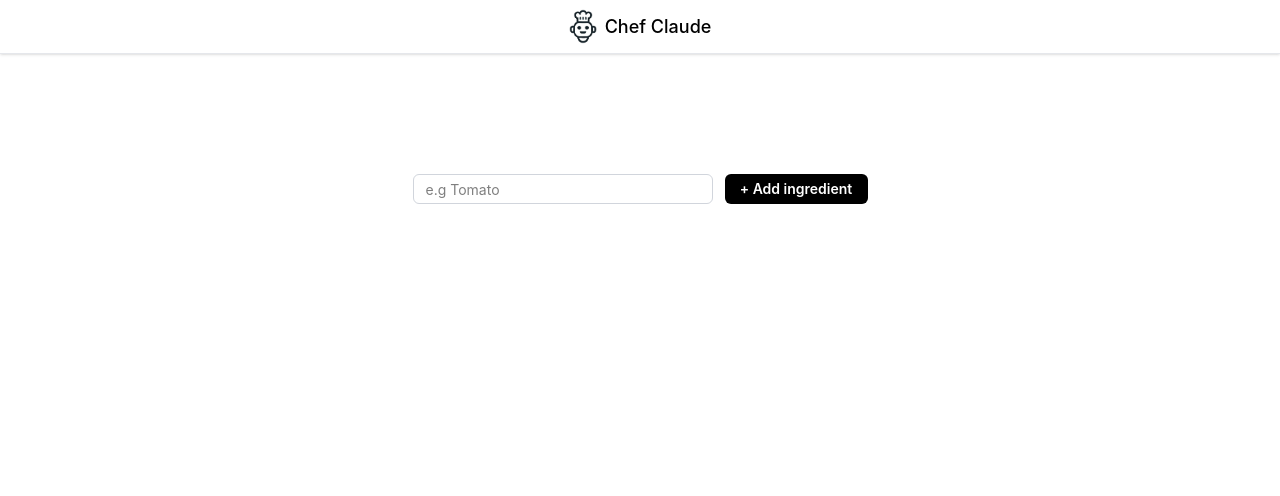
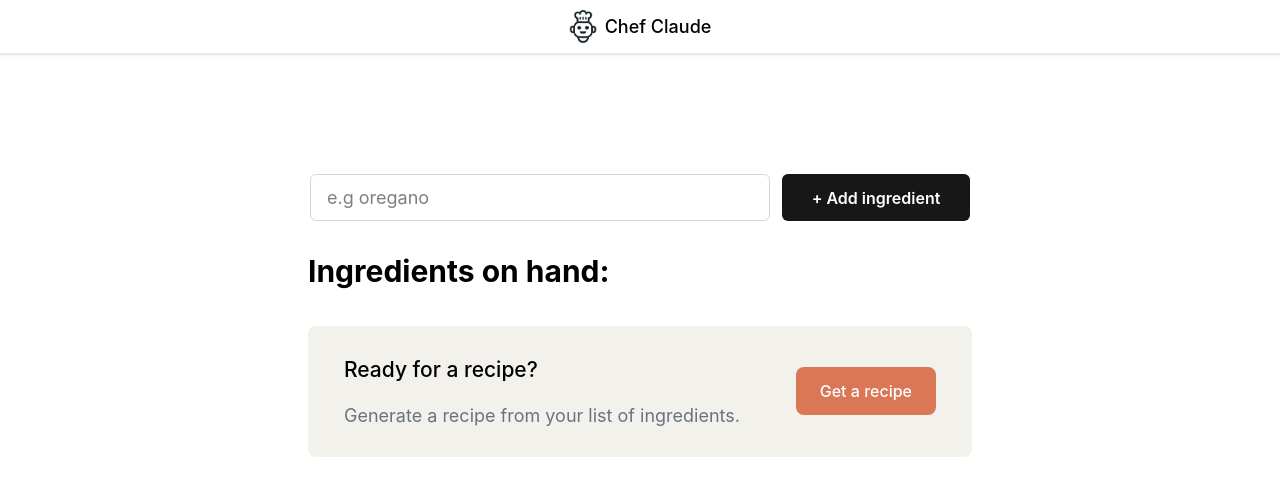
Before and after one commit to Ankit-Sangroula/chef-claude, a React (Vite) app: page / in a window 1280 px wide. Shown: the top 496 px of the page. Built offline with nearby package versions, Linux system fonts and the light colour scheme.

Commit message:
Refactor Home component layout and form styling

```diff
--- a/src/Home.jsx
+++ b/src/Home.jsx
@@ -3,36 +3,72 @@ import Header from "./component/Header";
 
 export default function Home() {
   function addIngredient(formData) {
-    // event.preventDefault();
-    // Get all the data from the submitted form
-    // const formData = new FormData(event.currentTarget);
-    // Get the value of the input named "ingredient"
     const newIngredient = formData.get("ingredient");
-    setIngredients(prevIngredients => [...prevIngredients, newIngredient])
+    setIngredients(prevIngredients => [
+      ...prevIngredients,
+      newIngredient
+    ]);
   }
+
   const [ingredients, setIngredients] = useState([]);
 
   const ingredientsListItems = ingredients.map((ingredient) => (
     <li key={ingredient}>{ingredient}</li>
   ));
+
   return (
     <div>
       <Header />
-      <form action={addIngredient}
+
+      <form
+        action={addIngredient}
         className="flex justify-center items-center mt-30 gap-3"
-
       >
         <input
           type="text"
-          placeholder="e.g Tomato"
+          placeholder="e.g oregano"
           name="ingredient"
-          className="border border-gray-300 rounded-md px-3 text-sm w-[300px] h-[30px]"
+          className="border border-gray-300 rounded-md px-4 text-lg w-[460px] h-[47px]"
         />
-        <button className="w-[143px] h-[30px] bg-black text-white rounded-md text-sm font-semibold">
+
+        <button
+          className="w-[188px] h-[47px] bg-[#171717] text-white rounded-md text-base font-semibold"
+        >
           + Add ingredient
         </button>
       </form>
-      <ul>{ingredientsListItems}</ul>
+
+      <section className="max-w-[664px] mx-auto mt-7">
+
+        <h2 className="text-[30px] font-bold mb-4">
+          Ingredients on hand:
+        </h2>
+
+        <ul
+          className="list-disc pl-8 text-lg space-y-2"
+          aria-live="polite"
+        >
+          {ingredientsListItems}
+        </ul>
+
+        <div className="flex justify-between items-center bg-[#f3f1eb] rounded-lg px-9 py-7 mt-8">
+
+          <div>
+            <h3 className="text-[21px] font-medium mb-4">
+              Ready for a recipe?
+            </h3>
+
+            <p className="text-[18px] text-gray-500">
+              Generate a recipe from your list of ingredients.
+            </p>
+          </div>
+
+          <button className="bg-[#d97757] text-white px-6 py-3 rounded-lg font-medium">
+            Get a recipe
+          </button>
+
+        </div>
+      </section>
     </div>
   );
 }
```
